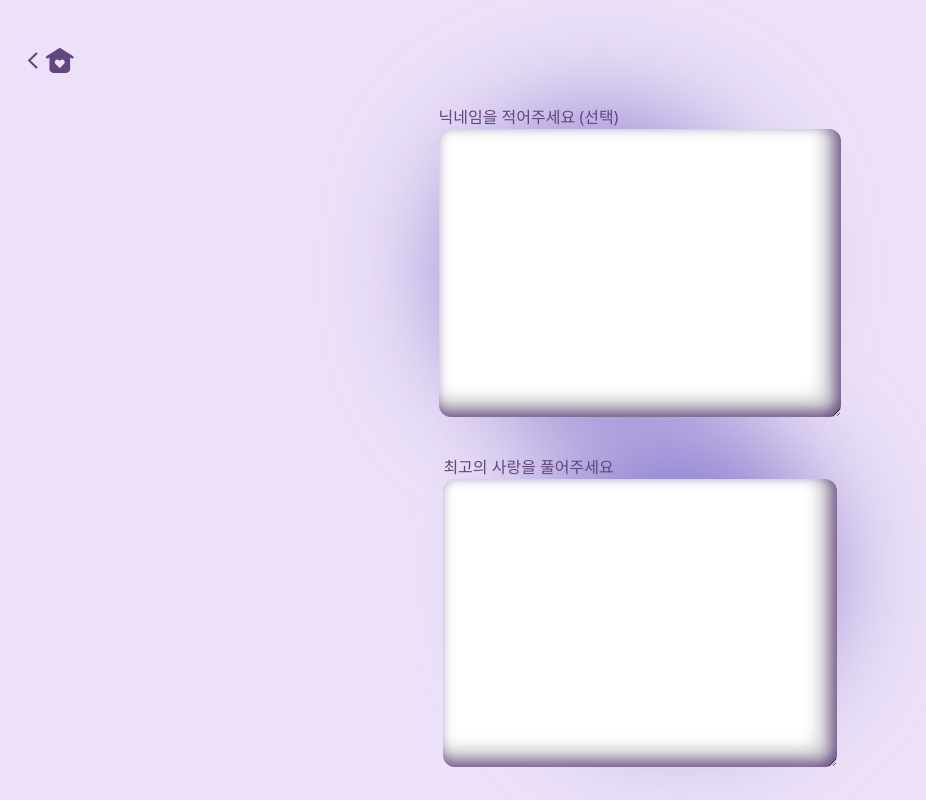
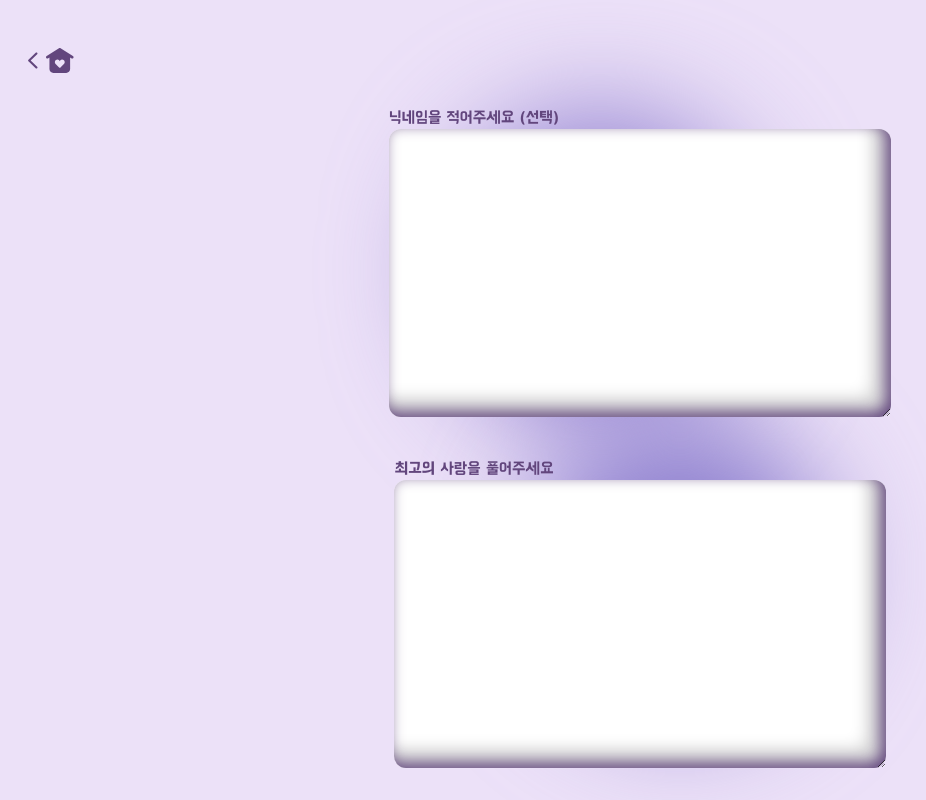
Before and after one commit to Project-InSadang/MadeleineLove, a Next.js app in the folder frontend/: page /black in a window 1280 px wide. Shown: the top 800 px of the page, without its empty margins (0-926 px from the left). Built offline with nearby package versions, Linux system fonts and the light colour scheme.

Commit message:
FEAT : Hanna font 적용

```diff
--- a/frontend/src/pages/_app.tsx
+++ b/frontend/src/pages/_app.tsx
@@ -1,6 +1,11 @@
 import '@/styles/globals.css';
 import type { AppProps } from 'next/app';
+import { hanna } from '@/styles/font';
 
 export default function App({ Component, pageProps }: AppProps) {
-    return <Component {...pageProps} />;
+    return (
+        <main className={`${hanna.variable} font-hanna`}>
+            <Component {...pageProps} />
+        </main>
+    );
 }
--- /dev/null
+++ b/frontend/src/styles/font.ts
@@ -0,0 +1,6 @@
+import localFont from 'next/font/local';
+
+export const hanna = localFont({
+    src: '../public/font/BMHANNA_11yrs_otf.otf',
+    variable: '--font-hanna',
+});
--- a/frontend/tailwind.config.ts
+++ b/frontend/tailwind.config.ts
@@ -8,6 +8,9 @@ const config: Config = {
                 'gradient-radial': 'radial-gradient(var(--tw-gradient-stops))',
                 'gradient-conic': 'conic-gradient(from 180deg at 50% 50%, var(--tw-gradient-stops))',
             },
+            fontFamily: {
+                hanna: ['var(--font-hanna)'],
+            },
         },
     },
     plugins: [],
```
Also changed, not shown: frontend/src/public/font/BMHANNA_11yrs_otf.otf (added).
